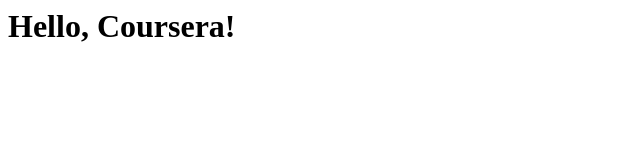
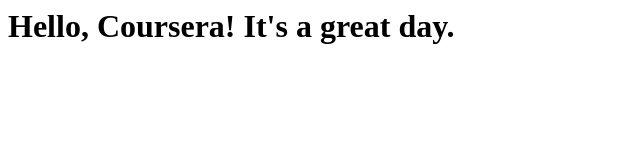
Before and after one commit to navyagupta2604/coursera-webDevelopment, a plain HTML site: page site/index.html in a window 1280 px wide. Shown: the whole page, without its empty margins (0-640 px from the left). Drawn offline with Linux system fonts and the light colour scheme.

Commit message:
Small addition to the page content

```diff
--- a/site/index.html
+++ b/site/index.html
@@ -3,6 +3,6 @@
     <title> Hello, Coursera! </title>
 </head>
 <body>
-<h1> Hello, Coursera! </h1>
+<h1> Hello, Coursera! It's a great day. </h1>
 </body>
 </html>
```
